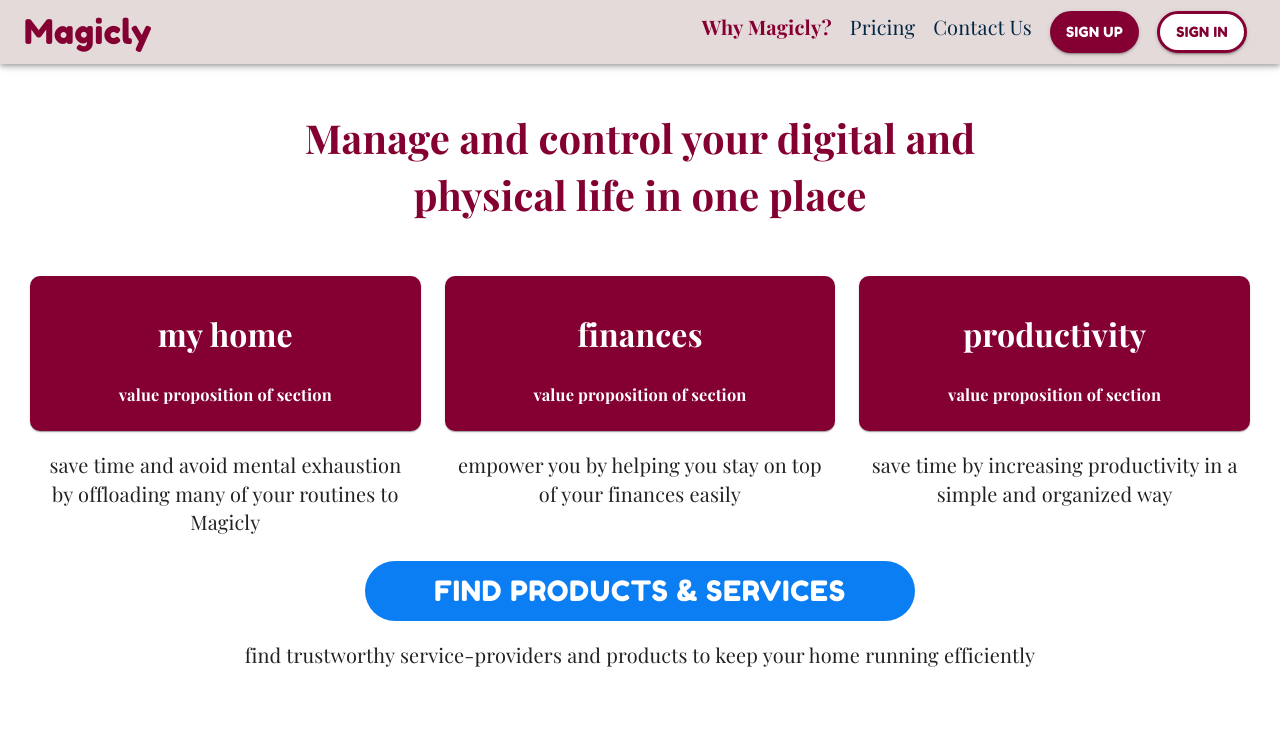
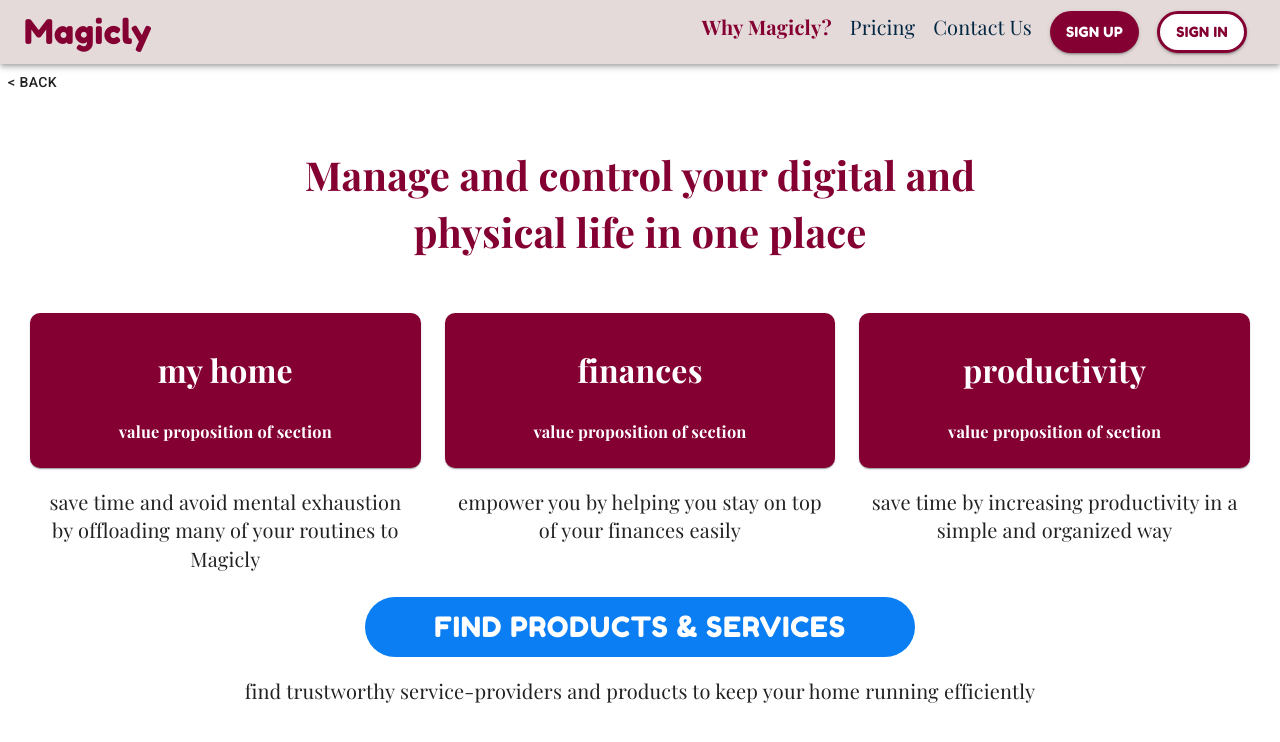
Before and after one commit to francoabaroa/magicly, a Next.js app in the folder packages/client/: page /why in a window 1280 px wide. Shown: the top 742 px of the page. Built offline with nearby package versions, Linux system fonts and the light colour scheme; no server answers.

Commit message:
add back button for temporary routing solution

```diff
--- a/packages/client/components/Layout.tsx
+++ b/packages/client/components/Layout.tsx
@@ -2,6 +2,8 @@
 import AppBar from './AppBar';
 import { useQuery } from '@apollo/react-hooks';
 import gql from 'graphql-tag';
+import { useRouter } from 'next/router';
+import Button from '@material-ui/core/Button';
 
 const QUERY = gql`
   query GetMe {
@@ -10,77 +12,18 @@
       firstName
       lastName
       email
-      homeworks {
-        title
-        status
-      }
     }
   }
 `;
 
 const Layout = (props) => {
+  const router = useRouter();
   const { data, loading, error, refetch } = useQuery(QUERY);
   return (
   <div>
       <AppBar signedInUser={data && data.me ? data.me : null} />
+      <Button onClick={() => router.back()}>{'< Back'}</Button>
     {props.children}
-    {/* <ul>
-      <li>
-        <Link href="/">
-          <a>Landing Page</a>
-        </Link>
-      </li>
-      <li>
-        <Link href="/about">
-          <a>About</a>
-        </Link>
-      </li>
-      <li>
-        <Link href="/blog">
-          <a>Blog</a>
-        </Link>
-      </li>
-      <li>
-        <Link href="/features">
-          <a>Features</a>
-        </Link>
-      </li>
-      <li>
-        <Link href="/mission">
-          <a>Mission</a>
-        </Link>
-      </li>
-      <li>
-        <Link href="/plans">
-          <a>Pricing</a>
-        </Link>
-      </li>
-      <li>
-        <Link href="/support">
-          <a>Support</a>
-        </Link>
-      </li>
-      <li>
-        <Link href="/terms">
-          <a>Terms</a>
-        </Link>
-      </li>
-      <li>
-        <Link href="/settings">
-          <a>Settings</a>
-        </Link>
-      </li>
-      <li>
-        <Link href="/signup">
-          <a>Sign Up</a>
-        </Link>
-      </li>
-      <li>
-        <Link href="/signin">
-          <a>Sign In</a>
-        </Link>
-      </li>
-    </ul> */}
   </div>
   )};
 
```
